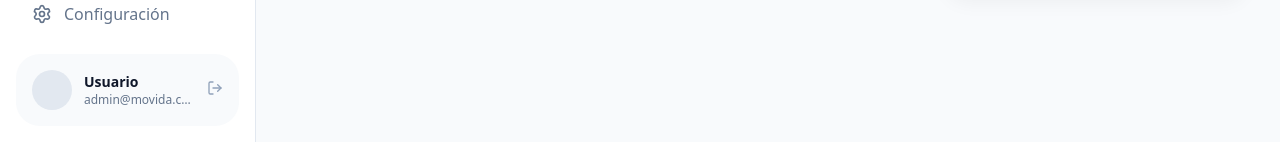
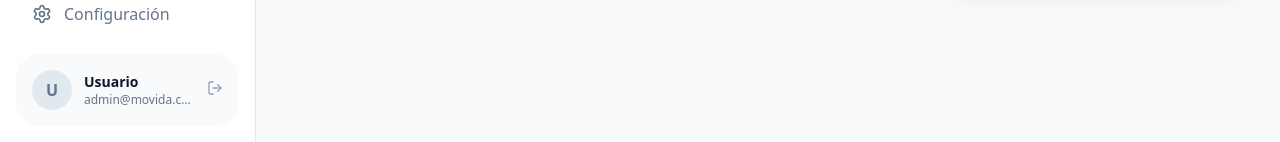
Before and after one commit to mov1datc1/erp-movida, a Next.js app: page / in a window 1280 px wide. Shown: the part 658-800 px from the top of the page. Built offline with nearby package versions, Linux system fonts and the light colour scheme; no server answers; the database is empty.

Commit message:
fix(ui): hacer que el sidebar muestre el nombre de usuario y correo reales

```diff
--- a/src/components/layout/Sidebar.tsx
+++ b/src/components/layout/Sidebar.tsx
@@ -1,6 +1,8 @@
 import React from "react";
 import Link from "next/link";
 import { logout } from "@/app/login/actions";
+import { createClient } from "@/utils/supabase/server";
+import { prisma } from "@/lib/prisma";
 import {
   Home,
   CheckSquare,
@@ -11,7 +13,17 @@ import {
   LogOut
 } from "lucide-react";
 
-export default function Sidebar() {
+export default async function Sidebar() {
+  const supabase = await createClient();
+  const { data: { user } } = await supabase.auth.getUser();
+
+  let profile = null;
+  if (user) {
+    profile = await prisma.profile.findUnique({
+      where: { auth_id: user.id },
+      include: { app_role: true }
+    });
+  }
   const menuItems = [
     { name: "Inicio", icon: <Home className="w-5 h-5" />, path: "/" },
     { name: "Tareas", icon: <CheckSquare className="w-5 h-5" />, path: "/tareas" },
@@ -53,10 +65,12 @@ export default function Sidebar() {
         </Link>
 
         <div className="mt-4 p-4 bg-slate-50 rounded-2xl flex items-center gap-3">
-          <div className="w-10 h-10 bg-slate-200 rounded-full flex-shrink-0"></div>
+          <div className="w-10 h-10 bg-slate-200 rounded-full flex-shrink-0 flex items-center justify-center text-slate-500 font-bold">
+            {profile?.nombre ? profile.nombre.charAt(0).toUpperCase() : user?.email?.charAt(0).toUpperCase() || 'U'}
+          </div>
           <div className="overflow-hidden">
-            <p className="text-sm font-bold text-text-main truncate">Usuario</p>
-            <p className="text-xs text-text-muted truncate">admin@movida.com</p>
+            <p className="text-sm font-bold text-text-main truncate">{profile?.nombre || 'Usuario'}</p>
+            <p className="text-xs text-text-muted truncate">{user?.email || 'admin@movida.com'}</p>
           </div>
           <form action={logout} className="ml-auto">
             <button type="submit" className="text-slate-400 hover:text-danger transition-colors cursor-pointer">
```
